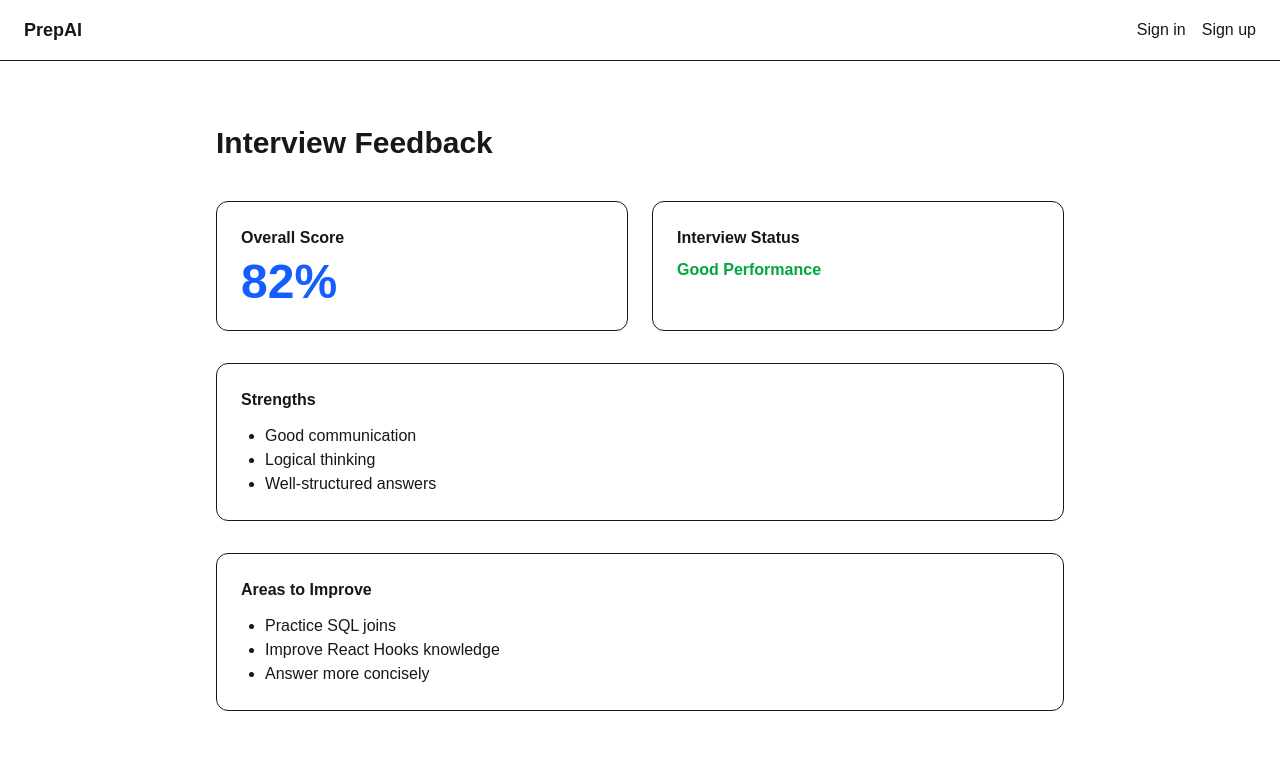
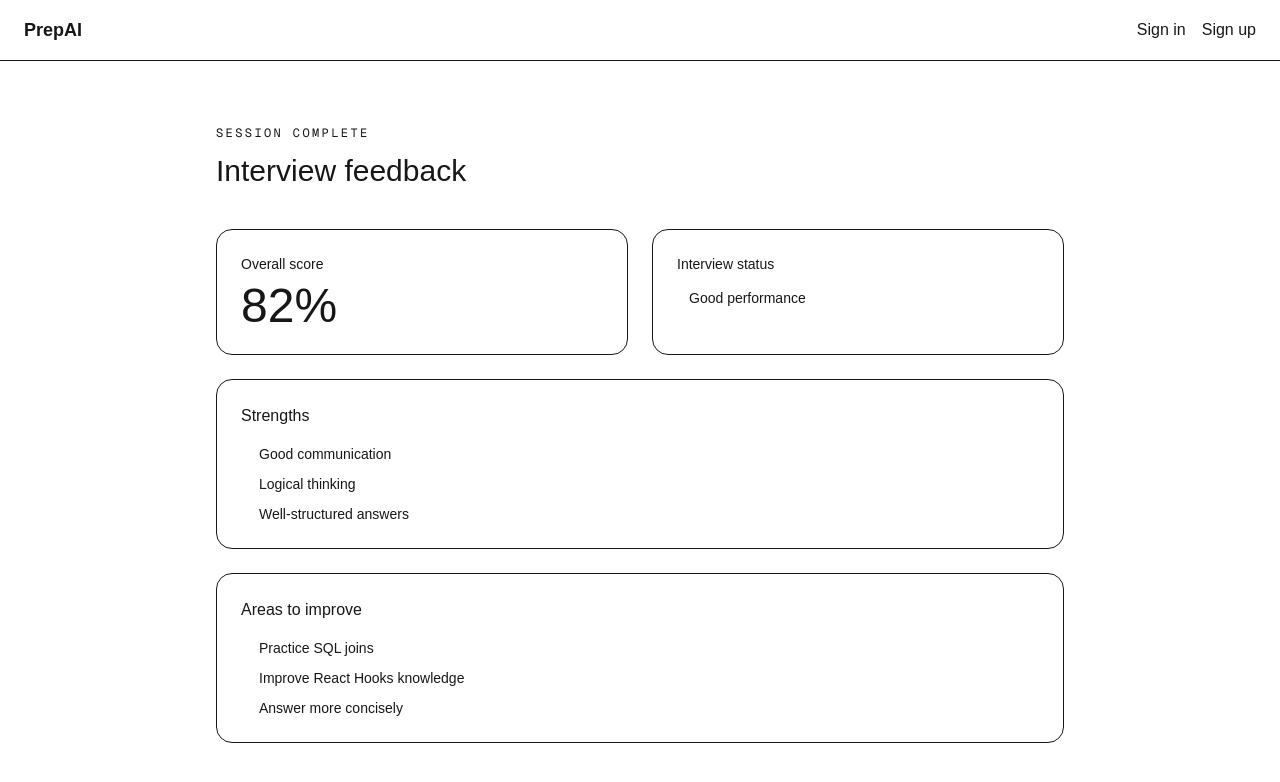
Before and after one commit to PrashubhaP/prep-ai, a Next.js app: page /feedback in a window 1280 px wide. Shown: the top 782 px of the page. Built offline with nearby package versions, Linux system fonts and the light colour scheme; no server answers.

Commit message:
Basic UI Completed

```diff
--- a/src/app/feedback/page.js
+++ b/src/app/feedback/page.js
@@ -1,65 +1,73 @@
 "use client";
 
+const strengths = [
+  "Good communication",
+  "Logical thinking",
+  "Well-structured answers",
+];
+
+const improvements = [
+  "Practice SQL joins",
+  "Improve React Hooks knowledge",
+  "Answer more concisely",
+];
+
 export default function FeedbackPage() {
-
   const score = 82;
+  const status = score >= 70 ? "Good performance" : "Needs practice";
 
   return (
     <div className="max-w-4xl mx-auto py-16 px-6">
-
-      <h1 className="text-3xl font-bold mb-10">
-        Interview Feedback
+      <p className="font-[family-name:var(--font-mono)] text-xs tracking-[0.2em] uppercase text-[var(--color-signal)] mb-3">
+        Session complete
+      </p>
+      <h1 className="font-[family-name:var(--font-display)] text-3xl mb-10 text-[var(--color-ink)]">
+        Interview feedback
       </h1>
 
-      <div className="grid md:grid-cols-2 gap-6">
-
-        <div className="border rounded-xl p-6">
-          <h2 className="font-semibold mb-2">Overall Score</h2>
-          <p className="text-5xl font-bold text-blue-600">
+      <div className="grid md:grid-cols-2 gap-6 mb-6">
+        <div className="border border-[var(--color-line)] rounded-2xl p-6">
+          <h2 className="text-sm text-[var(--color-muted)] mb-2">
+            Overall score
+          </h2>
+          <p className="font-[family-name:var(--font-display)] text-5xl text-[var(--color-signal)]">
             {score}%
           </p>
         </div>
 
-        <div className="border rounded-xl p-6">
-          <h2 className="font-semibold mb-2">
-            Interview Status
+        <div className="border border-[var(--color-line)] rounded-2xl p-6">
+          <h2 className="text-sm text-[var(--color-muted)] mb-2">
+            Interview status
           </h2>
-
-          <p className="text-green-600 font-bold">
-            Good Performance
-          </p>
+          <span className="inline-block text-sm font-medium px-3 py-1.5 rounded-full bg-[var(--color-signal-soft)] text-[var(--color-signal)]">
+            {status}
+          </span>
         </div>
-
       </div>
 
-      <div className="border rounded-xl p-6 mt-8">
-
-        <h2 className="font-semibold mb-3">
-          Strengths
-        </h2>
-
-        <ul className="list-disc ml-6">
-          <li>Good communication</li>
-          <li>Logical thinking</li>
-          <li>Well-structured answers</li>
+      <div className="border border-[var(--color-line)] rounded-2xl p-6 mb-6">
+        <h2 className="font-medium mb-4 text-[var(--color-ink)]">Strengths</h2>
+        <ul className="space-y-2.5">
+          {strengths.map((item) => (
+            <li key={item} className="flex gap-3 text-sm text-[var(--color-ink-soft)]">
+              <span className="w-1.5 h-1.5 rounded-full bg-[var(--color-signal)] mt-1.5 shrink-0" />
+              {item}
+            </li>
+          ))}
         </ul>
-
       </div>
 
-      <div className="border rounded-xl p-6 mt-8">
-
-        <h2 className="font-semibold mb-3">
-          Areas to Improve
-        </h2>
-
-        <ul className="list-disc ml-6">
-          <li>Practice SQL joins</li>
-          <li>Improve React Hooks knowledge</li>
-          <li>Answer more concisely</li>
+      <div className="border border-[var(--color-line)] rounded-2xl p-6">
+        <h2 className="font-medium mb-4 text-[var(--color-ink)]">Areas to improve</h2>
+        <ul className="space-y-2.5">
+          {improvements.map((item) => (
+            <li key={item} className="flex gap-3 text-sm text-[var(--color-ink-soft)]">
+              <span className="w-1.5 h-1.5 rounded-full bg-[var(--color-amber)] mt-1.5 shrink-0" />
+              {item}
+            </li>
+          ))}
         </ul>
-
       </div>
-
     </div>
   );
 }
--- a/src/app/interview/page.js
+++ b/src/app/interview/page.js
@@ -24,51 +24,64 @@ export default function InterviewPage() {
     if (current < interviewQuestions.length - 1) {
       setCurrent(current + 1);
     } else {
-            localStorage.setItem(
-                "interviewAnswers",
-                JSON.stringify(updated)
-            );
+      localStorage.setItem("interviewAnswers", JSON.stringify(updated));
 
       router.push("/feedback");
     }
   }
 
+  const progress = ((current + 1) / interviewQuestions.length) * 100;
+  const questionNumber = String(current + 1).padStart(2, "0");
+  const isLast = current === interviewQuestions.length - 1;
+
   return (
     <div className="max-w-3xl mx-auto py-16 px-6">
-
-            <h1 className="text-3xl font-bold mb-8">
-                Mock Interview
+      <p className="font-[family-name:var(--font-mono)] text-xs tracking-[0.2em] uppercase text-[var(--color-signal)] mb-3">
+        {role} — mock interview
+      </p>
+      <h1 className="font-[family-name:var(--font-display)] text-3xl mb-6">
+        Question {current + 1} of {interviewQuestions.length}
       </h1>
 
-            <p className="font-semibold mb-6">
-                Question {current + 1} / {interviewQuestions.length}
-            </p>
+      {/* progress rail */}
+      <div className="h-1 w-full bg-line rounded-full mb-10 overflow-hidden">
+        <div
+          className="h-full bg-[var(--color-signal)] transition-all duration-500"
+          style={{ width: `${progress}%` }}
+        />
+      </div>
 
-            <div className="border rounded-xl p-8">
-
-                <h2 className="text-xl font-semibold mb-6">
+      <div className="border border-line rounded-2xl bg-[var(--color-paper-raised)] p-8">
+        <div className="flex items-baseline gap-3 mb-6">
+          <span className="font-[family-name:var(--font-mono)] text-sm text-[var(--color-muted)]">
+            Q{questionNumber}
+          </span>
+          <h2 className="text-xl font-medium leading-snug">
             {interviewQuestions[current]}
           </h2>
+        </div>
 
         <textarea
           rows={8}
           value={answer}
           onChange={(e) => setAnswer(e.target.value)}
-                    className="w-full border rounded-lg p-4"
+          className="w-full border border-line rounded-lg p-4 text-sm leading-relaxed focus:border-[var(--color-signal)] outline-none"
           placeholder="Type your answer here..."
         />
 
+        <div className="flex items-center justify-between mt-6">
+          <span className="text-xs text-[var(--color-muted)]">
+            {answer.trim().split(/\s+/).filter(Boolean).length} words
+          </span>
           <button
-                    className="mt-6 bg-blue-600 text-white px-6 py-3 rounded-lg"
+            className="bg-ink text-paper px-6 py-3 rounded-full font-medium hover:bg-[var(--color-signal)] transition-colors cursor-pointer disabled:opacity-40 disabled:cursor-not-allowed"
             onClick={() => nextQuestion(answer)}
+            disabled={!answer.trim()}
           >
-                    {current === interviewQuestions.length - 1
-                        ? "Submit"
-                        : "Next"}
+            {isLast ? "Submit interview" : "Next question"}
           </button>
-
         </div>
-
+      </div>
     </div>
   );
 }
--- a/src/app/onboarding/OnboardingForm.js
+++ b/src/app/onboarding/OnboardingForm.js
@@ -39,34 +39,47 @@ export default function OnboardingForm() {
   }
 
   return (
-        <div className="min-h-screen flex items-center justify-center bg-gray-50">
-            <div className="bg-white shadow-xl rounded-2xl p-10 w-full max-w-xl">
-
-                <h1 className="text-3xl font-bold mb-2">
-                    Complete Your Profile
+    <div className="min-h-[calc(100vh-64px)] flex items-center justify-center bg-paper px-6 py-16">
+      <div className="w-full max-w-xl">
+        <p className="font-[family-name:var(--font-mono)] text-xs tracking-[0.2em] uppercase text-[var(--color-signal)] mb-3">
+          Step 01 of 01
+        </p>
+        <h1 className="font-[family-name:var(--font-display)] text-3xl mb-2">
+          Complete your profile
         </h1>
-
-                <p className="text-gray-500 mb-8">
-                    Upload your resume to personalize your interview preparation.
+        <p className="text-[var(--color-ink-soft)] mb-8">
+          Upload your resume so PrepAI can build interview questions from
+          your actual experience.
         </p>
 
-                <h2 className="text-2xl font-semibold mb-4">
-                    Upload Resume
-                </h2>
-
+        <div className="border border-line rounded-2xl bg-[var(--color-paper-raised)] p-8">
+          <label className="block text-sm font-medium mb-2">
+            Resume
+          </label>
+          <label className="flex items-center justify-between gap-3 border border-dashed border-line rounded-lg px-4 py-3 mb-6 cursor-pointer hover:border-ink transition-colors">
+            <span className="text-sm text-[var(--color-muted)] truncate">
+              {file ? file.name : "Choose a PDF file"}
+            </span>
+            <span className="font-[family-name:var(--font-mono)] text-xs px-2.5 py-1 rounded-full border border-line shrink-0">
+              Browse
+            </span>
             <input
               type="file"
               accept=".pdf"
-                    className="mb-6 w-full"
+              className="hidden"
               onChange={(e) => setFile(e.target.files[0])}
             />
+          </label>
 
+          <label className="block text-sm font-medium mb-2">
+            Target role
+          </label>
           <select
-                    className="border rounded-lg p-3 w-full mb-4"
+            className="border border-line rounded-lg p-3 w-full mb-6 bg-transparent text-sm focus:border-[var(--color-signal)] outline-none"
             value={role}
             onChange={(e) => setRole(e.target.value)}
           >
-                    <option value="">Select Job Role</option>
+            <option value="">Select job role</option>
             <option>Frontend Developer</option>
             <option>Backend Developer</option>
             <option>Full Stack Developer</option>
@@ -74,12 +87,15 @@ export default function OnboardingForm() {
             <option>Data Analyst</option>
           </select>
 
+          <label className="block text-sm font-medium mb-2">
+            Experience level
+          </label>
           <select
-                    className="border rounded-lg p-3 w-full mb-6"
+            className="border border-line rounded-lg p-3 w-full mb-8 bg-transparent text-sm focus:border-[var(--color-signal)] outline-none"
             value={experience}
             onChange={(e) => setExperience(e.target.value)}
           >
-                    <option value="">Experience Level</option>
+            <option value="">Select experience level</option>
             <option>Entry Level</option>
             <option>Mid Level</option>
             <option>Senior Level</option>
@@ -87,17 +103,18 @@ export default function OnboardingForm() {
 
           <button
             onClick={handleContinue}
-                    className="w-full bg-blue-600 text-white py-3 rounded-lg hover:bg-blue-700 transition"
+            className="w-full bg-ink text-paper py-3 rounded-full font-medium hover:bg-[var(--color-signal)] transition-colors cursor-pointer"
           >
-                    Continue
+            Continue to dashboard
           </button>
 
           {message && (
-                    <p className="text-red-500 mt-4 text-center">
+            <p className="text-[var(--color-amber)] mt-4 text-center text-sm">
               {message}
             </p>
           )}
         </div>
       </div>
+    </div>
   );
 }
```
Lines whose indentation alone changed are shown as unchanged.
